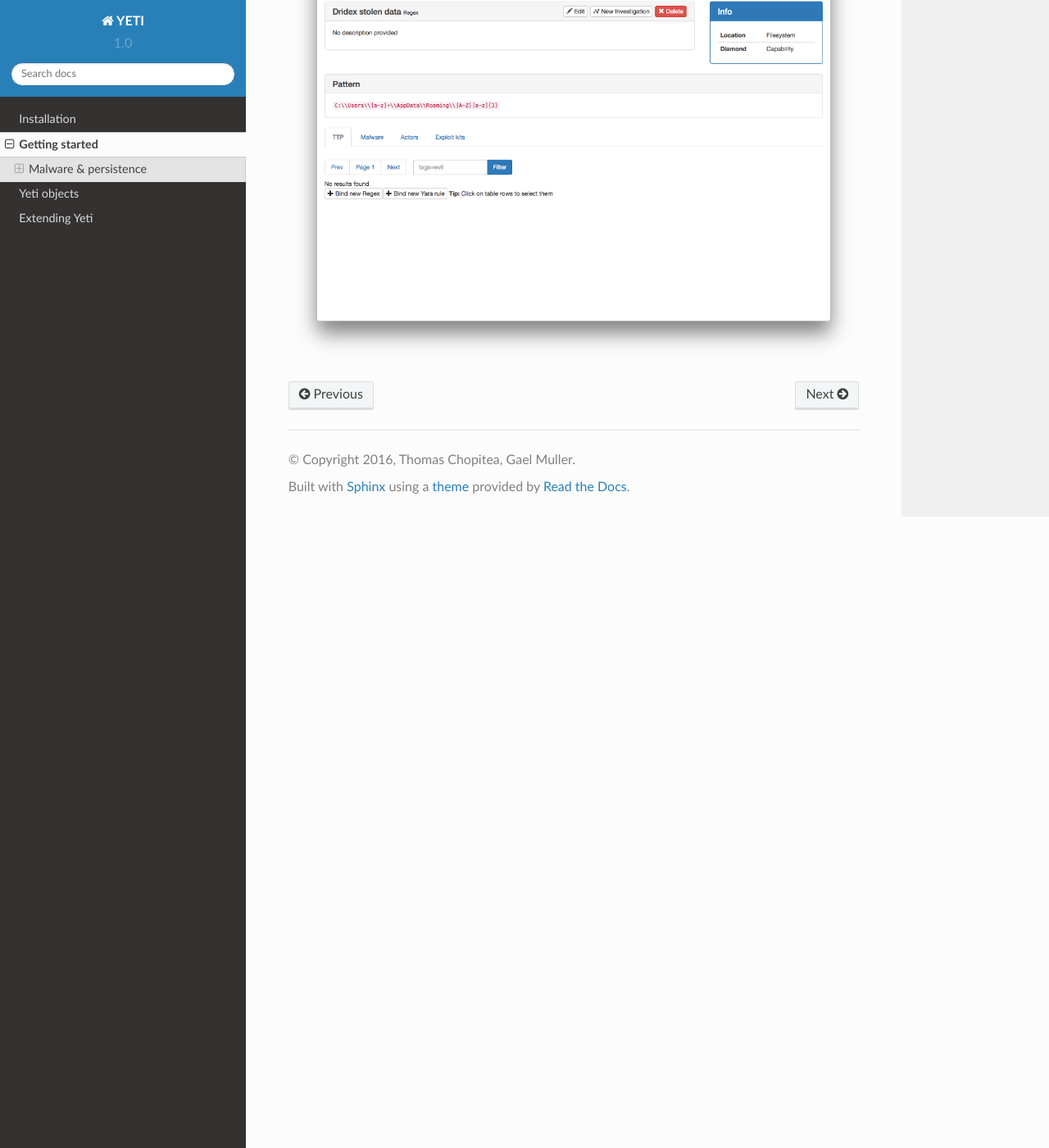
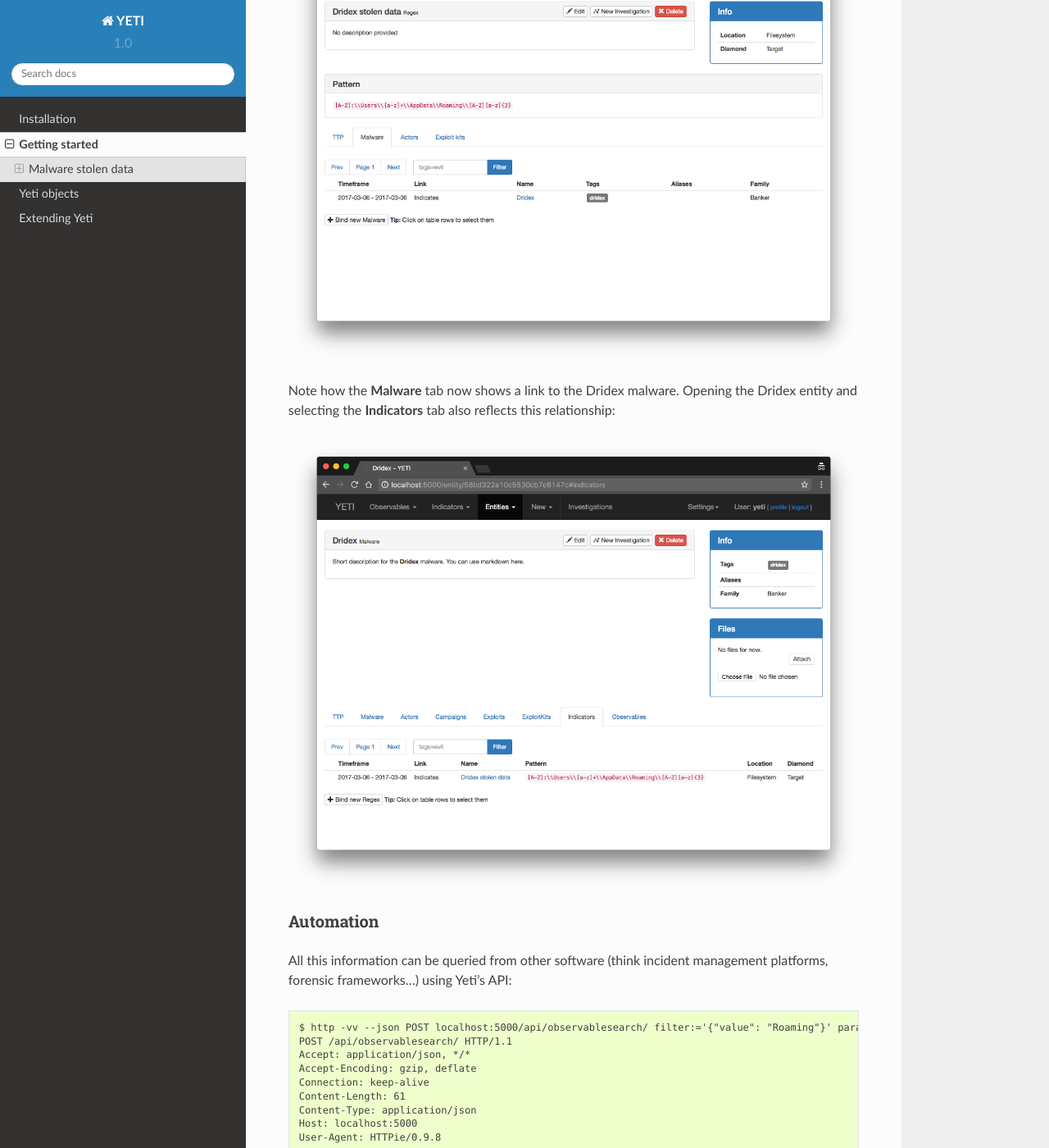
Before and after one commit to yeti-platform/yeti, a Sphinx documentation site: the page built from doc/getting-started.rst, in a window 1280 px wide and 1400 px high, scrolled down 6212 px. Shown: the whole window at 82% size. Built offline with Sphinx 7.4.7 and the Read the Docs theme 2.0.0, drawn with Linux system fonts in a browser that asks for light colours; pages that are not in the unit, such as notebooks, are missing from menus; some of the changed text lies outside the part shown.

Commit message:
Malware use-case API example

```diff
--- a/doc/getting-started.rst
+++ b/doc/getting-started.rst
@@ -15,8 +15,8 @@
 repository should be queryable in an automated way by other tools (spoiler:
 it is!)
 
-Malware & persistence
----------------------
+Malware stolen data
+-------------------
 
 You just analyzed the latest Dridex sample and you figured out that it's using
 a subdirectory in the user's ``Roaming`` directory to store its data, and you'd
@@ -117,10 +117,134 @@
 
 Short explanation on fields:
 
-* Location - This helps the analyst know where it can find this indicator. This
-  is free-text and useful values are *Filesystem*, *HTTP headers*, *HTTP URI*, *Registry*, etc.
-* Diamond edge - Corresponding Diamond Model edge.
-* Link with entities - Link this Indicator to other entities. In this case we want to link it to Dridex.
-* Pattern - Complete this with your regular expression or Yara rule.
+* **Location** - This helps the analyst know where it can find this indicator.
+  This is free-text and useful values could be *Filesystem*, *HTTP headers*,
+  *HTTP URI*, *Registry*, etc.
+* **Diamond edge** - Corresponding Diamond Model edge.
+* **Link with entities** - Link this Indicator to other entities. In this case
+  we want to link it to Dridex.
+* **Pattern** - Complete this with your regular expression or Yara rule.
 
 .. image:: _static/indicator_dridex.png
+
+Note how the **Malware** tab now shows a link to the Dridex malware. Opening the
+Dridex entity and selecting the **Indicators** tab also reflects this
+relationship:
+
+.. image:: _static/dridex_indicators.png
+
+Automation
+^^^^^^^^^^
+
+All this information can be queried from other software (think incident
+management platforms, forensic frameworks...) using Yeti's API::
+
+  $ http -vv --json POST localhost:5000/api/observablesearch/ filter:='{"value": "Roaming"}' params:='{"regex": "true"}'
+  POST /api/observablesearch/ HTTP/1.1
+  Accept: application/json, */*
+  Accept-Encoding: gzip, deflate
+  Connection: keep-alive
+  Content-Length: 61
+  Content-Type: application/json
+  Host: localhost:5000
+  User-Agent: HTTPie/0.9.8
+
+  {
+      "filter": {
+          "value": "Roaming"
+      },
+      "params": {
+          "regex": "true"
+      }
+  }
+
+  HTTP/1.0 200 OK
+  Content-Length: 2033
+  Content-Type: application/json
+  Date: Mon, 06 Mar 2017 17:38:50 GMT
+  Server: Werkzeug/0.11.15 Python/2.7.13
+
+  [
+      {
+          "context": [],
+          "created": "2017-03-06T17:35:07.614000",
+          "human_url": "http://localhost:5000/observable/58bd9dcb10c553738521480e",
+          "id": "58bd9dcb10c553738521480e",
+          "last_analyses": {},
+          "sources": [],
+          "tags": [
+              {
+                  "first_seen": "2017-03-06T17:35:07.627000",
+                  "fresh": true,
+                  "last_seen": "2017-03-06T17:35:07.627000",
+                  "name": "dridex"
+              }
+          ],
+          "type": "Path",
+          "url": "http://localhost:5000/api/observable/58bd9dcb10c553738521480e",
+          "value": "C:\\Users\\admin\\AppData\\Roaming\\Lzmoo"
+      },
+      {
+          "context": [],
+          "created": "2017-03-06T17:35:07.592000",
+          "human_url": "http://localhost:5000/observable/58bd9dcb10c553738521480b",
+          "id": "58bd9dcb10c553738521480b",
+          "last_analyses": {},
+          "sources": [],
+          "tags": [
+              {
+                  "first_seen": "2017-03-06T17:35:07.606000",
+                  "fresh": true,
+                  "last_seen": "2017-03-06T17:35:07.606000",
+                  "name": "dridex"
+              }
+          ],
+          "type": "Path",
+          "url": "http://localhost:5000/api/observable/58bd9dcb10c553738521480b",
+          "value": "C:\\Users\\admin\\AppData\\Roaming\\Thssk"
+      },
+      {
+          "context": [],
+          "created": "2017-03-06T17:35:07.565000",
+          "human_url": "http://localhost:5000/observable/58bd9dcb10c5537385214808",
+          "id": "58bd9dcb10c5537385214808",
+          "last_analyses": {},
+          "sources": [],
+          "tags": [
+              {
+                  "first_seen": "2017-03-06T17:35:07.585000",
+                  "fresh": true,
+                  "last_seen": "2017-03-06T17:35:07.585000",
+                  "name": "dridex"
+              },
+              {
+                  "first_seen": "2017-03-06T17:35:21.268000",
+                  "fresh": true,
+                  "last_seen": "2017-03-06T17:35:21.268000",
+                  "name": "banker"
+              }
+          ],
+          "type": "Path",
+          "url": "http://localhost:5000/api/observable/58bd9dcb10c5537385214808",
+          "value": "C:\\Users\\admin\\AppData\\Roaming\\Famas"
+      },
+      {
+          "context": [],
+          "created": "2017-03-06T17:17:00.572000",
+          "human_url": "http://localhost:5000/observable/58bd998c10c55366bedca50b",
+          "id": "58bd998c10c55366bedca50b",
+          "last_analyses": {},
+          "sources": [],
+          "tags": [
+              {
+                  "first_seen": "2017-03-06T17:17:00.595000",
+                  "fresh": true,
+                  "last_seen": "2017-03-06T17:17:00.595000",
+                  "name": "dridex"
+              }
+          ],
+          "type": "Path",
+          "url": "http://localhost:5000/api/observable/58bd998c10c55366bedca50b",
+          "value": "C:\\Users\\tomchop\\AppData\\Roaming\\stolen.dat"
+      }
+  ]
```
Also changed, not shown: doc/_static/add_observable.png, doc/_static/add_result.png, doc/_static/dridex_indicators.png (added), doc/_static/indicator_dridex.png, doc/_static/indicator_new.png.
